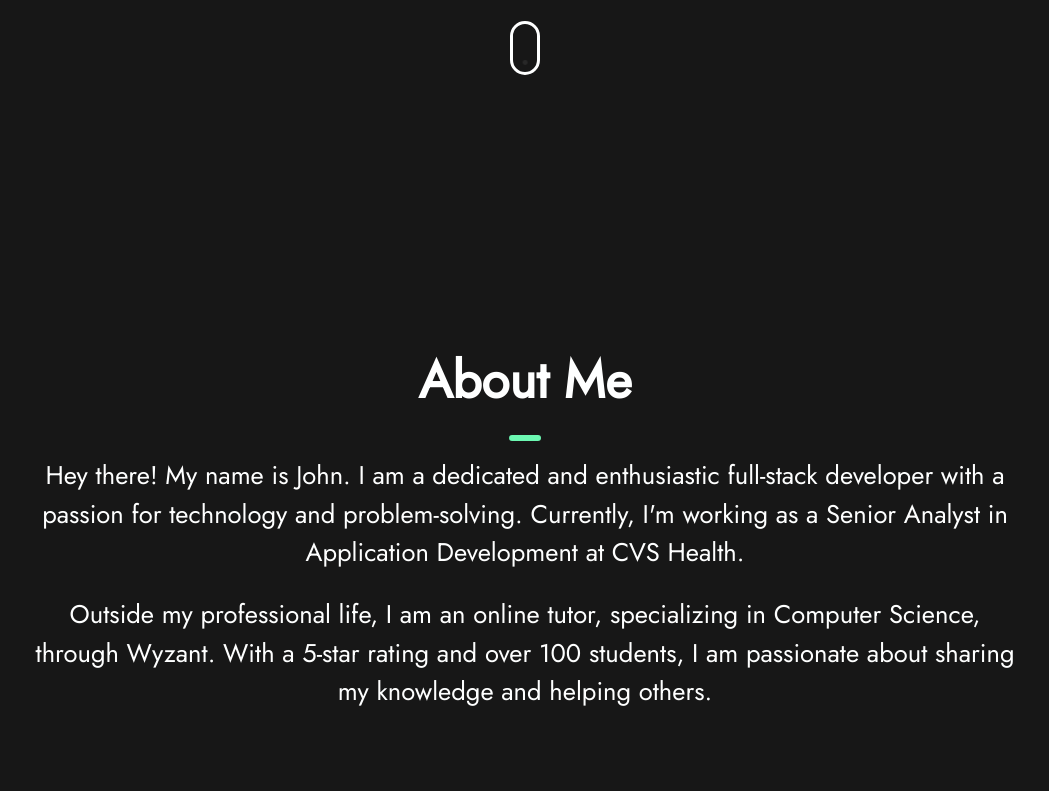
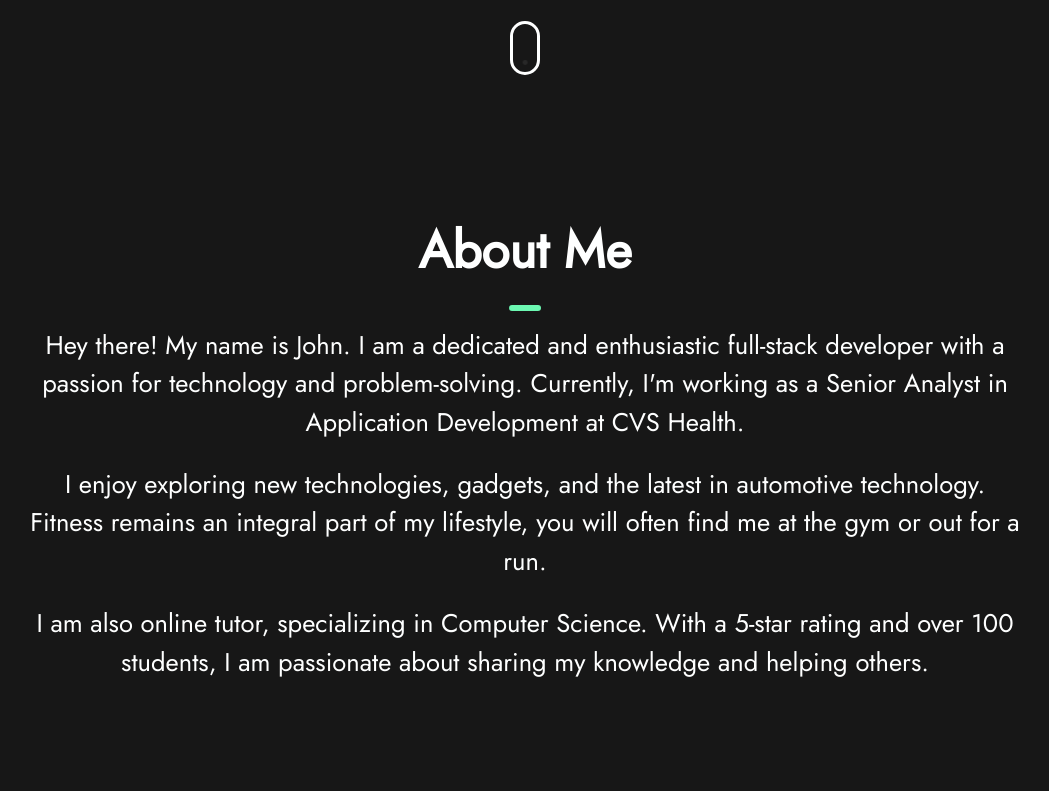
Before and after one commit to johnccarroll/portfolio, a React (Create React App) app: page / in a window 1280 px wide. Shown: the part 760-1551 px from the top of the page, without its empty margins (115-1164 px from the left). Built offline with nearby package versions, Linux system fonts and the light colour scheme.

Commit message:
styling changes

```diff
--- a/src/components/sections/About.js
+++ b/src/components/sections/About.js
@@ -34,8 +34,11 @@ const About = () => {
                     </StyledGenericSubText>
                     <br />
                     <StyledGenericSubText component="h1" align="center">
-                        Outside my professional life, I am an online tutor, specializing in Computer Science,
-                        through Wyzant. With a 5-star rating and over 100 students, I am passionate about
+                        I enjoy exploring new technologies, gadgets, and the latest in automotive technology. Fitness remains an integral part of my lifestyle, you will often find me at the gym or out for a run.
+                    </StyledGenericSubText>
+                    <br />
+                    <StyledGenericSubText component="h1" align="center">
+                        I am also online tutor, specializing in Computer Science. With a 5-star rating and over 100 students, I am passionate about
                         sharing my knowledge and helping others.
                     </StyledGenericSubText>
                     <br />
--- a/src/components/sections/Styles.js
+++ b/src/components/sections/Styles.js
@@ -13,7 +13,7 @@ export const StyledDivider = styled("div")(({ theme }) => ({
 }));
 
 export const StyledGenericRoot = styled("section")(({ theme }) => ({
-  minHeight: "100vh",
+  minHeight: "80vh",
   justifyContent: "center",
   display: "flex",
   flexWrap: "wrap",
--- a/src/content/experience.json
+++ b/src/content/experience.json
@@ -12,14 +12,16 @@
     "company": "CVS Health",
     "jobTitle": "Software Engineer Intern - Pharmacy Support Services",
     "years": "May 2021 - Aug 2021",
-    "description": "Contributed as a full-stack developer to deliver a minimum viable product for a clinical development question set application."
+    "description": "Contributed as a full-stack developer to deliver a minimum viable product for a clinical development question set application.",
+    "description1": "Curated user stories in two week development sprints via Agile/Scrum methodology"
   },
   {
     "id": "2",
     "company": "The Federal Reserve Board of Governors",
-    "jobTitle": "Technology Analyst Intern - Division of International Finance",
+    "jobTitle": "Technology Analyst Intern",
     "years": "Jun 2020 - Aug 2020",
-    "description": "Developed a web-based scheduling application for Board responsibilities, utilizing Python and R to collect and analyze large datasets and creating an interactive web dashboard to display server analytics and network performance to Board members."
+    "description": "Developed an internal scheduling and task management tool to assist with the first-time transition to remote work during the pandemic.",
+    "description1": "Utilized Python and R to collect and analyze server data, presenting critical analytics and network performance insights on an interactive web dashboard for Board members."
   },
   {
     "id": "3",
```
